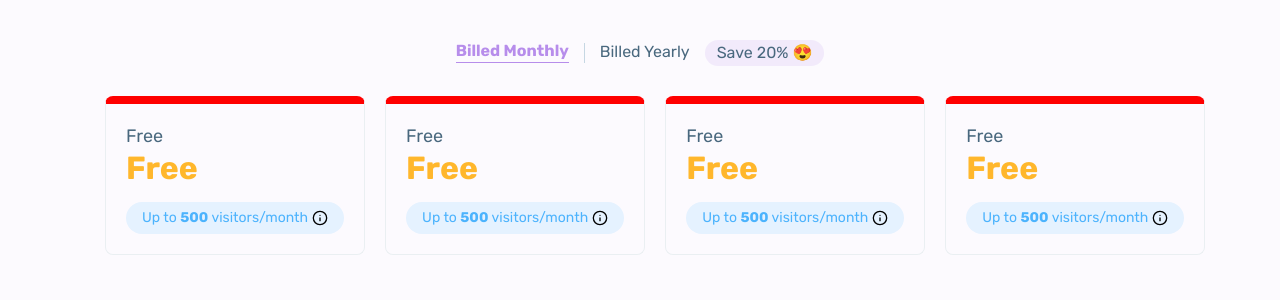
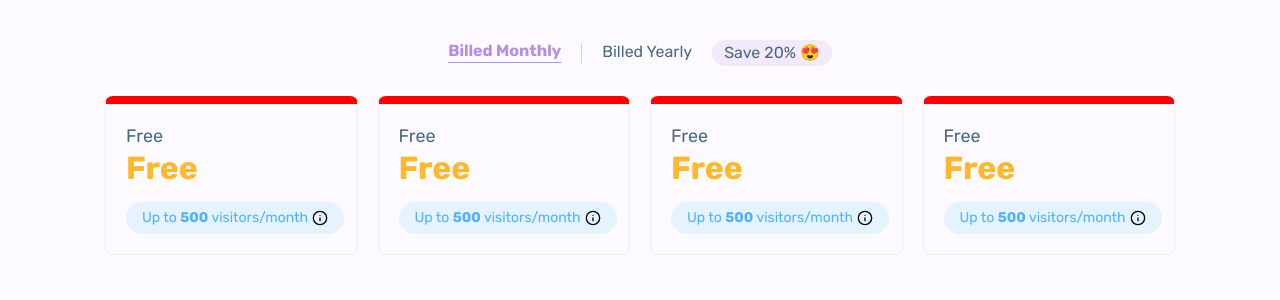
Before and after one commit to RuhulAmin3/pricing-table, a React (Vite) app: page / in a window 1280 px wide. Shown: the top 300 px of the page. Built offline with nearby package versions, Linux system fonts and the light colour scheme.

Commit message:
style: update PricingTab styles for improved layout and consistency

```diff
--- a/src/components/PricingTab/styled.pricingTab.ts
+++ b/src/components/PricingTab/styled.pricingTab.ts
@@ -1,23 +1,23 @@
-import styled from 'styled-components';
+import styled from "styled-components";
 
 export const TabWrapper = styled.div`
   display: flex;
   justify-content: center;
   align-items: center;
   margin-bottom: 30px;
-  gap: 5px;
+  gap: 10px;
   flex-wrap: wrap;
 `;
 
 export const TabButton = styled.div<{ $isActive: boolean }>`
-color:${props => props.$isActive ? " #b78deb " : " #49687e"};
-border-bottom: ${props => props.$isActive ? '1px solid #b78deb' : 'none'};
+  color: ${(props) => (props.$isActive ? " #b78deb " : " #49687e")};
+  border-bottom: ${(props) => (props.$isActive ? "1px solid #b78deb" : "none")};
   cursor: pointer;
-  font-weight:${props => props.$isActive ? '600' : 'normal'};
+  font-weight: ${(props) => (props.$isActive ? "600" : "normal")};
   transition: all 0.2s ease;
   position: relative;
   outline: none;
-  padding-bottom:3px;
+  padding-bottom: 3px;
 `;
 
 export const Divider = styled.div`
@@ -28,7 +28,7 @@ export const Divider = styled.div`
 `;
 
 export const DiscountLabel = styled.span`
-    background: rgba(183, 141, 235, .15);
+  background: rgba(183, 141, 235, 0.15);
   border-radius: 40px;
   cursor: pointer;
   color: #49687e;
--- a/src/components/PricingTable/styled.pricingTable.ts
+++ b/src/components/PricingTable/styled.pricingTable.ts
@@ -1,9 +1,8 @@
 import styled from "styled-components";
 
 export const StyledPricingTable = styled.div`
-    display: flex;
-    justify-content: space-between;
-    align-items: center;
+    display: grid;
+    grid-template-columns: repeat(auto-fill, minmax(250px, 1fr));
     gap: 20px;
 `
 
```
Lines whose indentation alone changed are shown as unchanged.
